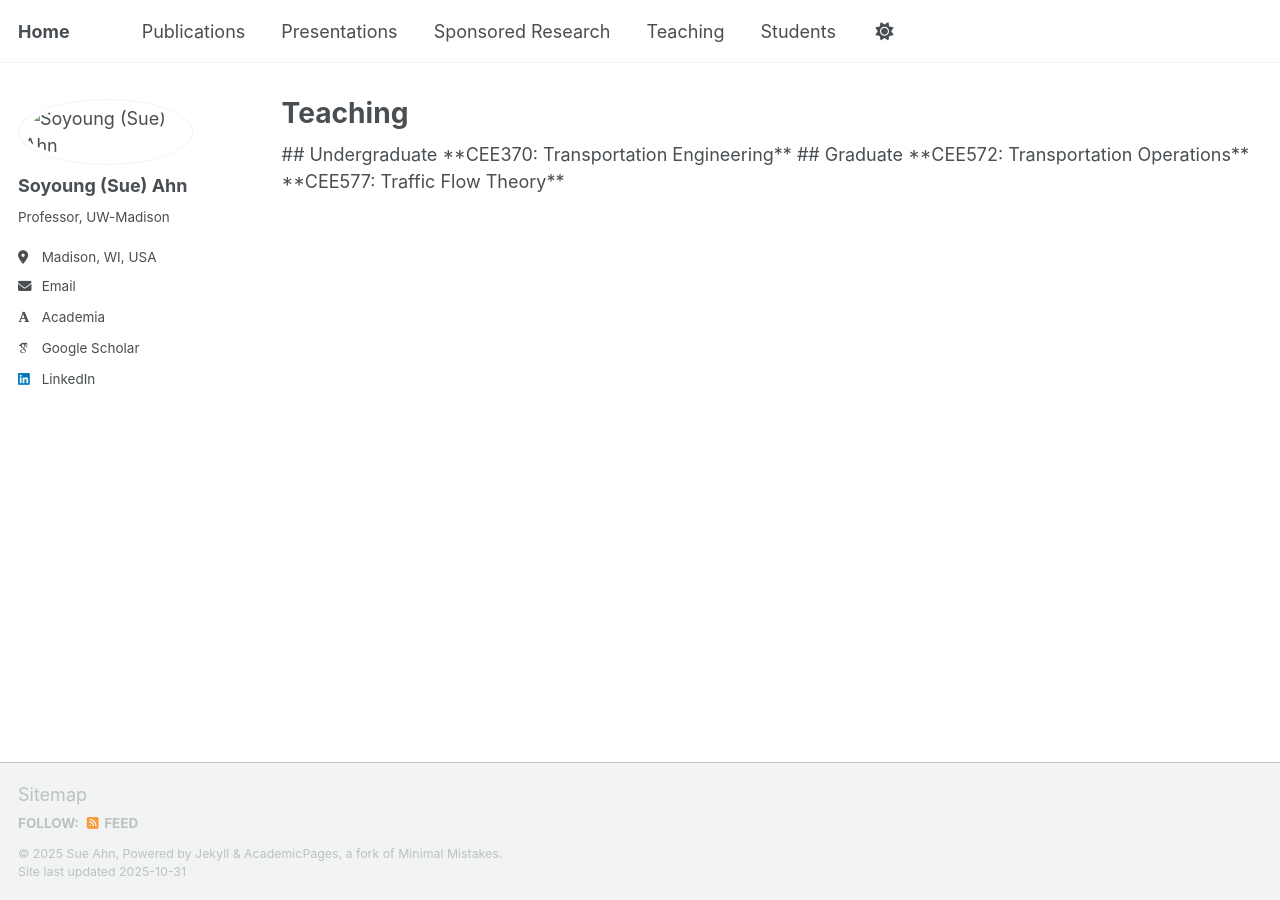
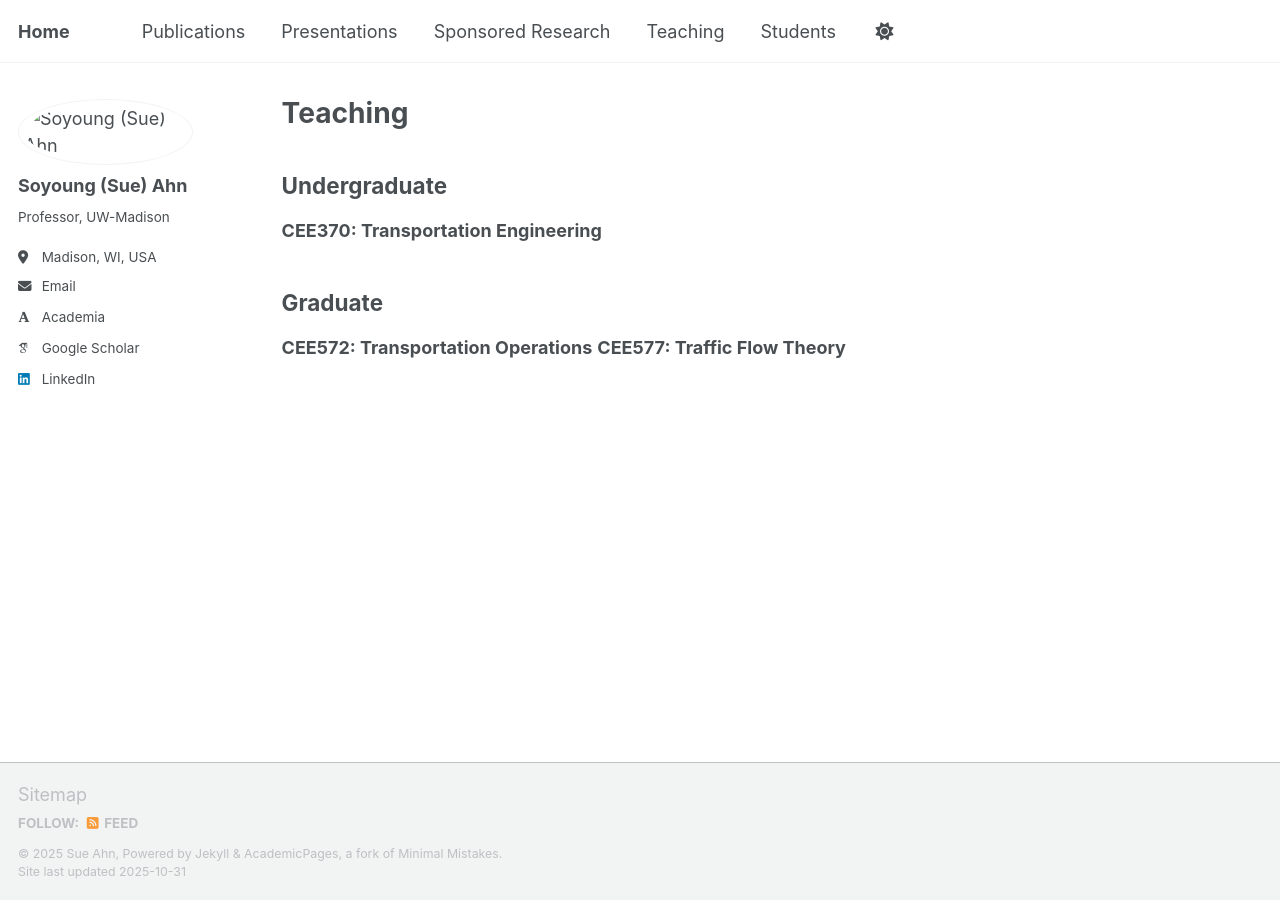
Before and after one commit to irene-42/irene-42.github.io, a Jekyll site: the page built from _pages/teaching.html, in a window 1280 px wide. Built offline with Jekyll 4.4.1, drawn with Linux system fonts in a browser that asks for light colours; some web fonts are replaced; a script that is not in the unit is left out; part of the change alters nothing that is shown.

```diff
--- a/_pages/teaching.html
+++ b/_pages/teaching.html
@@ -7,9 +7,12 @@ author_profile: true
 
 {% include base_path %}
 
+{% capture teaching_content %}
 ## Undergraduate
 **CEE370: Transportation Engineering**
 
 ## Graduate
 **CEE572: Transportation Operations**
 **CEE577: Traffic Flow Theory**
+{% endcapture %}
+{{ teaching_content | markdownify }}
```
